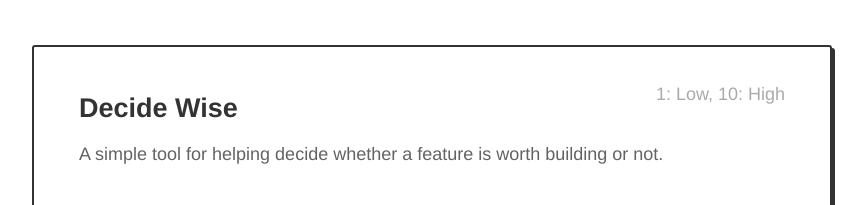
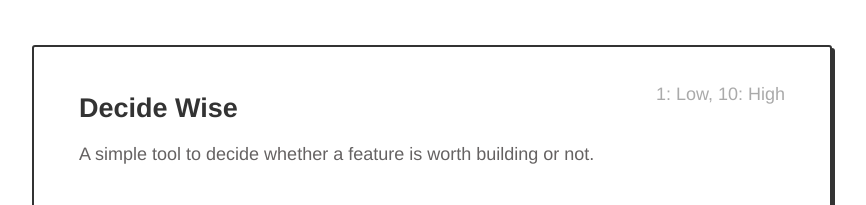
Before and after one commit to avi4h/decidewise, a plain HTML site: page index.html in a window 1280 px wide. Shown: the top 205 px of the page, without its empty margins (208-1074 px from the left). Drawn offline with Linux system fonts and the light colour scheme.

Commit message:
Update index.html

```diff
--- a/index.html
+++ b/index.html
@@ -16,7 +16,7 @@
         <section class="box">
             <p class="help">1: Low, 10: High</p>
             <h1 class="title">Decide Wise</h1>
-            <p>A simple tool for helping decide whether a feature is worth building or not.</p>
+            <p>A simple tool to decide whether a feature is worth building or not.</p>
             <br />
             <form class="form">
                 <fieldset class="p-users">
```
